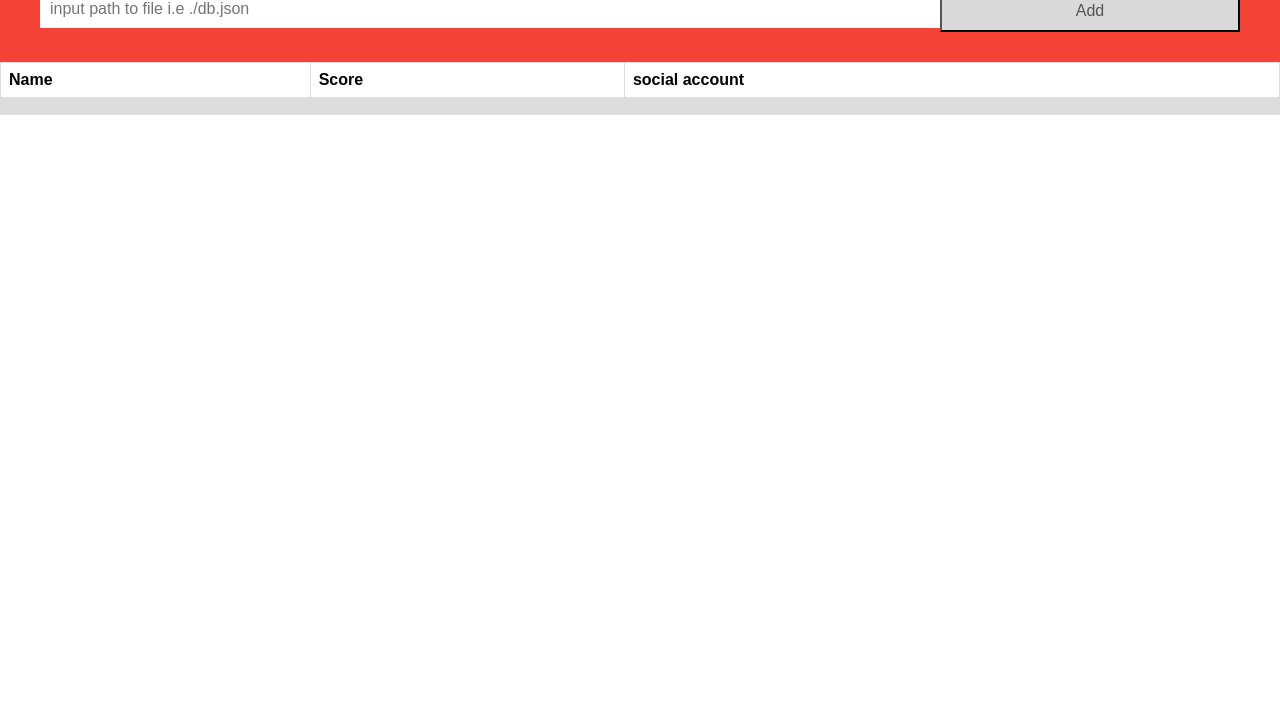
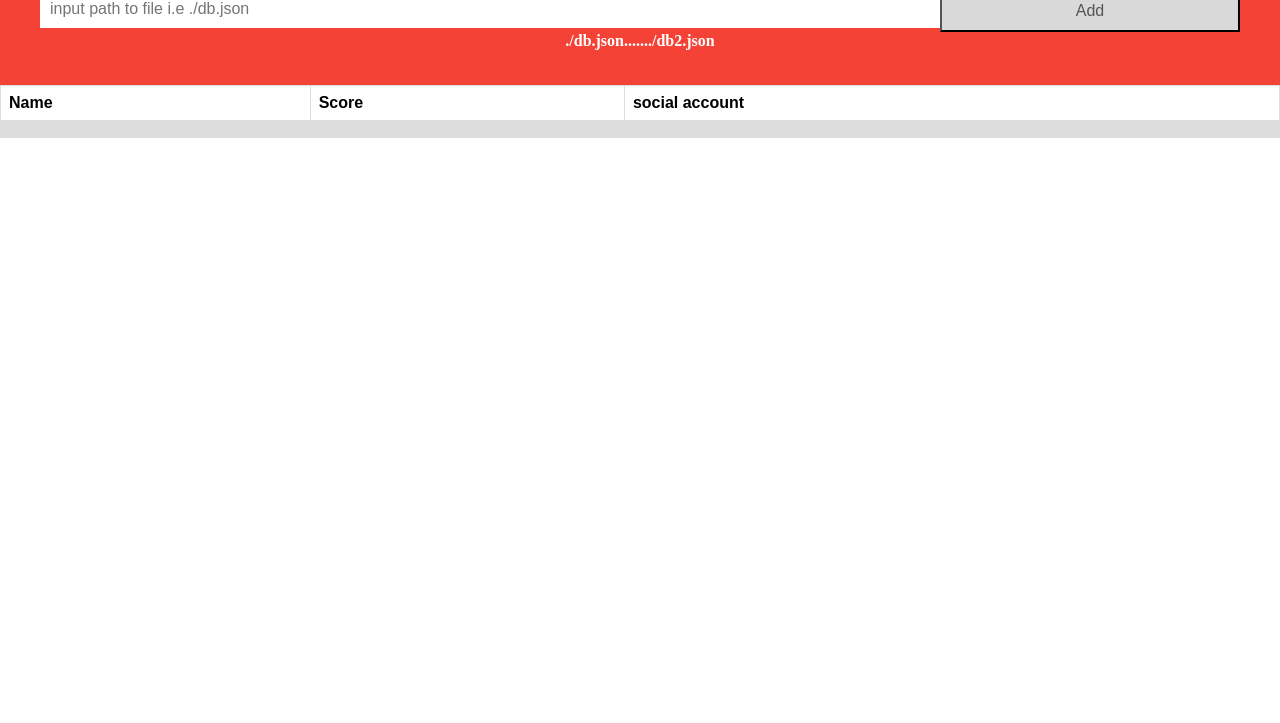
Before and after one commit to dauda1995/LeaderBoardHNG, a plain HTML site: page index.html in a window 1280 px wide. Shown: the part 77-800 px from the top of the page. Drawn offline with nearby package versions, Linux system fonts and the light colour scheme.

Commit message:
new html

```diff
--- a/index.html
+++ b/index.html
@@ -13,7 +13,7 @@
         <h2 style="margin:5px">LEADER BOARD</h2>
         <input type="text" id="myInput" placeholder="input path to file i.e ./db.json">
         <button class="addBtn" >Add</button>
-        <h4 id= "error" style="margin:5px"></h2>
+        <h4 id= "error" style="margin:5px">./db.json......./db2.json</h2>
       </div>
 
       <!-- <ul id="myUL">
```
